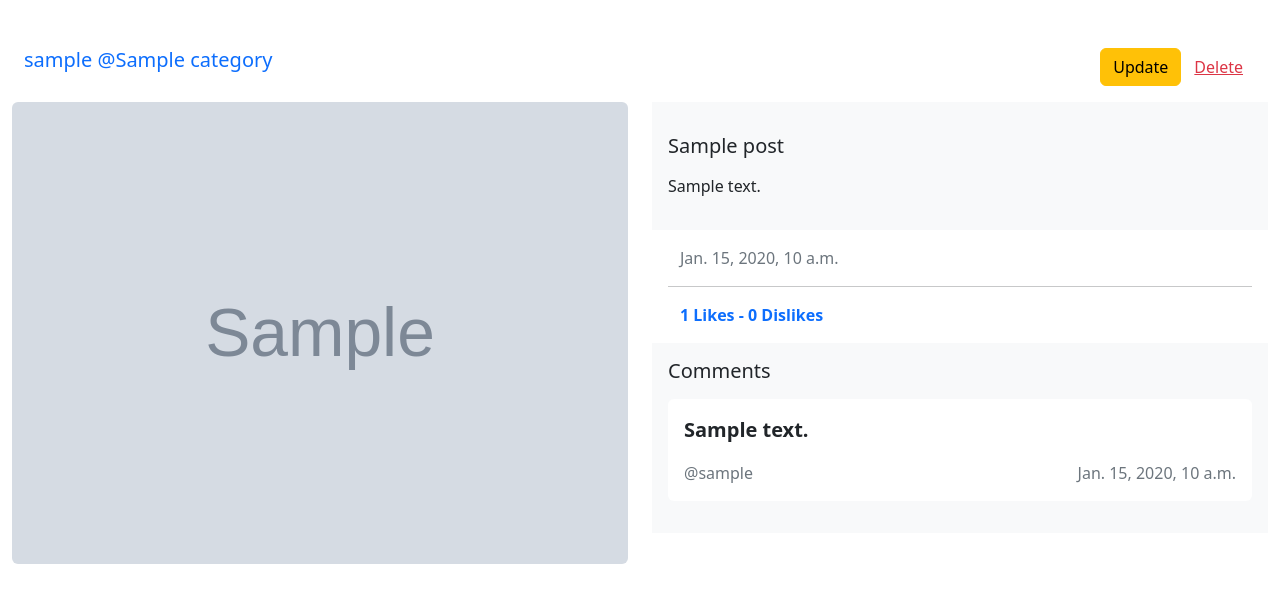
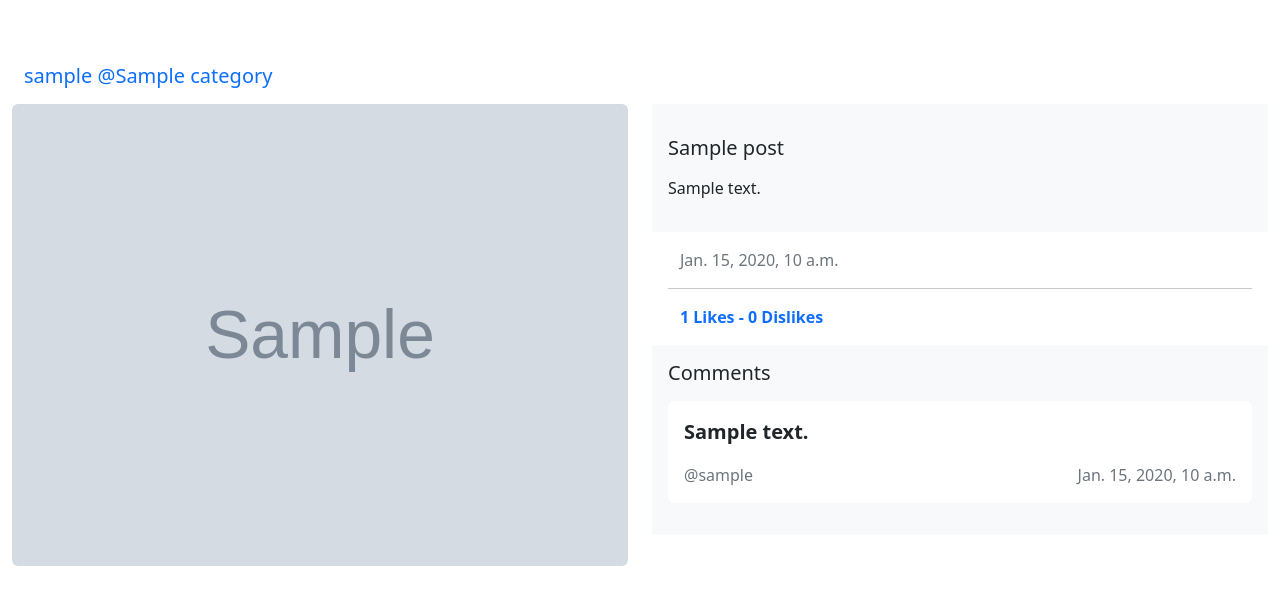
Before and after one commit to shehab0717/django-blog, a Django app: page /post/details/1 in a window 1280 px wide. Shown: the part 56-661 px from the top of the page. Run offline with Django 4.2, Linux system fonts and the light colour scheme; tables that the repository leaves empty hold one stand-in row (values such as "Sample post"); grey boxes marked "Sample" are stand-in pictures; some libraries are stand-ins or nearby versions.

Commit message:
show buttons (delete, update) post for author only

```diff
--- a/Blog/post/templates/post/details.html
+++ b/Blog/post/templates/post/details.html
@@ -7,25 +7,29 @@
     <div class="container-fluid">
         <div class="row">
             <div class="col-12 col-md-6 justify-content-center">
-                <h5 class="text-primary m-0">{{post.author_id}} @{{post.category_id}}</h5 class="text-secondary">
+                <h5 class="text-primary my-3">{{post.author_id}} @{{post.category_id}}</h5 class="text-secondary">
             </div>
+            {% if user.is_authenticated and post.author_id == user %}
             <div class="col-12 col-md-6">
                 <div class="d-flex flex-row-reverse mb-3">
                     <a class="btn btn-link text-danger" href="/post/delete/{{post.id}}">Delete</a>
                     <a class="btn btn-warning" href="/post/update/{{post.id}}">Update</a>
                 </div>
             </div>
+            {% endif %}
         </div>
     </div>
 
     <div class="post row">
+        {% if post.image %}
         <div class="col-12 col-md-6">
             <div class=" rounded overflow-hidden">
                 <img class="w-100" src="/media/{{ post.image }}"/>
             </div>
 
         </div>
-        <div class="col-12 col-md-6">
+        {% endif %}
+        <div class="col-12 col-md-6 mx-auto">
             <div class="bg-light p-3">
                 <h5 class="my-3">{{post.title}}</h5>
                 <p>{{post.content}}</p>
--- a/Blog/post/views.py
+++ b/Blog/post/views.py
@@ -1,6 +1,7 @@
 from django.shortcuts import render, redirect
 from .forms import CreatePostForm, CreateCommentForm
 from .models import Post, PostReaction
+from django.core.exceptions import PermissionDenied
 
 
 def post_create(request):
@@ -57,6 +58,8 @@ def post_details(request, id):
 def post_update(request, id):
     post = Post.objects.get(pk=id)
     if request.POST:
+        if not request.user == post.author_id:
+            raise PermissionDenied()
         form = CreatePostForm(request.POST, request.FILES, instance=post)
         if form.is_valid():
             form.save()
@@ -73,6 +76,8 @@ def post_delete(request, id):
         return render(request, 'shared/not_found.html')
     post = post.first()
     if request.POST:
+        if not request.user == post.author_id:
+            raise PermissionDenied()
         post.delete()
         return redirect('/')
     return render(request, 'post/delete.html', {'id': id})
```
